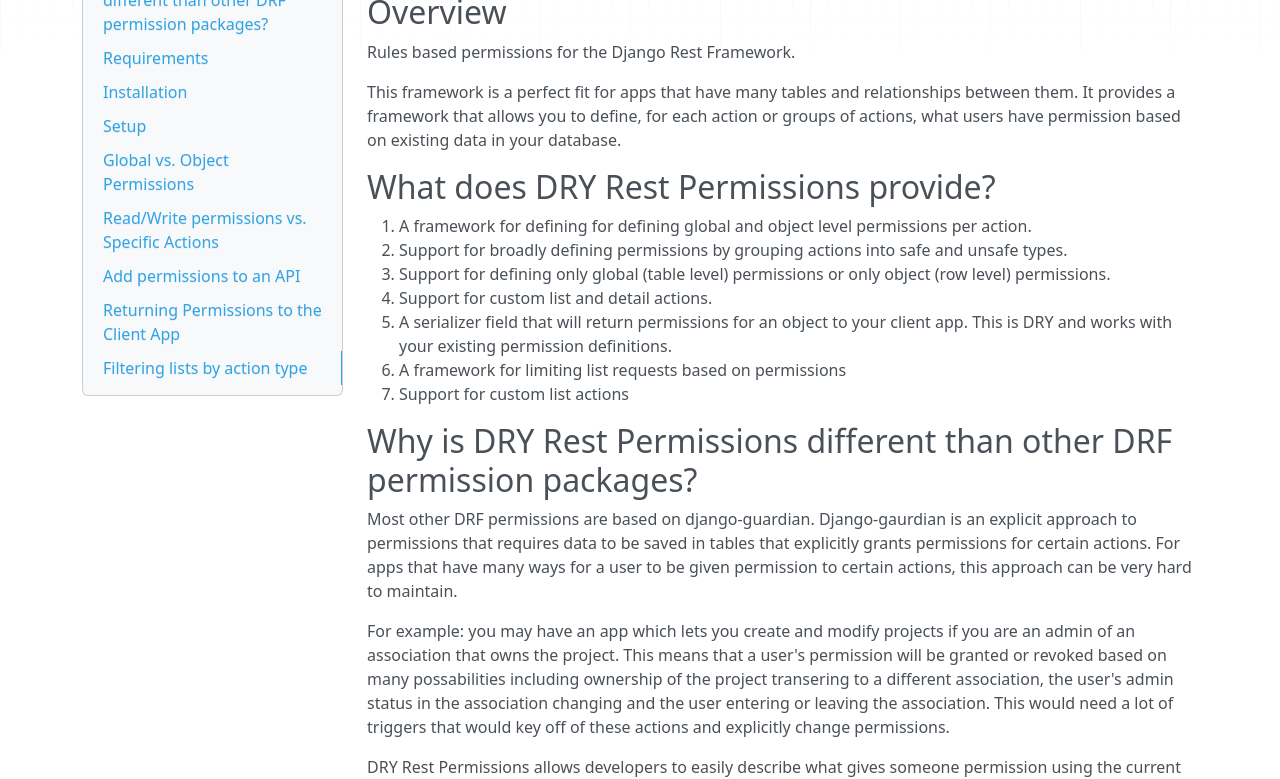
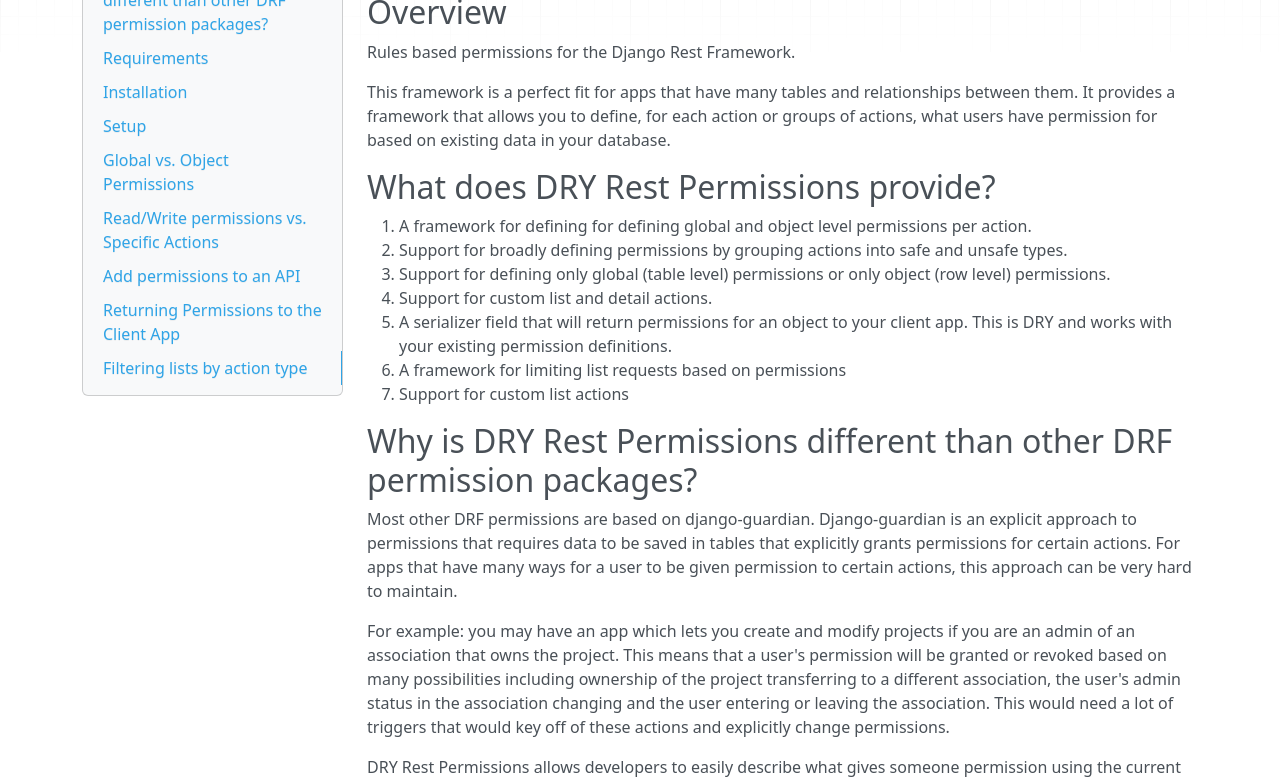
Before and after one commit to dbkaplan/dry-rest-permissions, an MkDocs documentation site: the page built from docs/index.md, in a window 1280 px wide and 1400 px high. Shown: the part 254-1033 px from the top of the window. Built offline with MkDocs 1.6.1, drawn with Linux system fonts in a browser that asks for light colours; nearby versions of some CDN libraries; some of the changed text lies outside the part shown.

Commit message:
fix mistakes

```diff
--- a/docs/index.md
+++ b/docs/index.md
@@ -15,7 +15,7 @@
 
 Rules based permissions for the Django Rest Framework.
 
-This framework is a perfect fit for apps that have many tables and relationships between them. It provides a framework that allows you to define, for each action or groups of actions, what users have permission based on existing data in your database.
+This framework is a perfect fit for apps that have many tables and relationships between them. It provides a framework that allows you to define, for each action or groups of actions, what users have permission for based on existing data in your database.
 
 ##What does DRY Rest Permissions provide?
 
@@ -29,9 +29,9 @@
 
 ##Why is DRY Rest Permissions different than other DRF permission packages?
 
-Most other DRF permissions are based on django-guardian. Django-gaurdian is an explicit approach to permissions that requires data to be saved in tables that explicitly grants permissions for certain actions. For apps that have many ways for a user to be given permission to certain actions, this approach can be very hard to maintain.
+Most other DRF permissions are based on django-guardian. Django-guardian is an explicit approach to permissions that requires data to be saved in tables that explicitly grants permissions for certain actions. For apps that have many ways for a user to be given permission to certain actions, this approach can be very hard to maintain.
 
-For example: you may have an app which lets you create and modify projects if you are an admin of an association that owns the project. This means that a user's permission will be granted or revoked based on many possabilities including ownership of the project transering to a different association, the user's admin status in the association changing and the user entering or leaving the association. This would need a lot of triggers that would key off of these actions and explicitly change permissions.
+For example: you may have an app which lets you create and modify projects if you are an admin of an association that owns the project. This means that a user's permission will be granted or revoked based on many possibilities including ownership of the project transferring to a different association, the user's admin status in the association changing and the user entering or leaving the association. This would need a lot of triggers that would key off of these actions and explicitly change permissions.
 
 DRY Rest Permissions allows developers to easily describe what gives someone permission using the current data in an implicit way.
 
@@ -230,9 +230,9 @@
 
 ``additional_actions`` - If you add custom actions then you can have DRYPermissionsField look them up by adding an array of the actions as so ``permissions = DRYPermissionsField(additional_actions=['publish'])``.
 
-``global_only`` - If set to True then it will only look up global permissions.
+``global_only`` - If set to ``True`` then it will only look up global permissions.
 
-``object_only`` - If set to true then it will only look up object permissions.
+``object_only`` - If set to ``True`` then it will only look up object permissions.
 
 This field only returns what is defined on the model. By default it retrieves all default action types that are defined.
 
```
Also changed, not shown: other parts of docs/index.md (+6 -6 lines).
